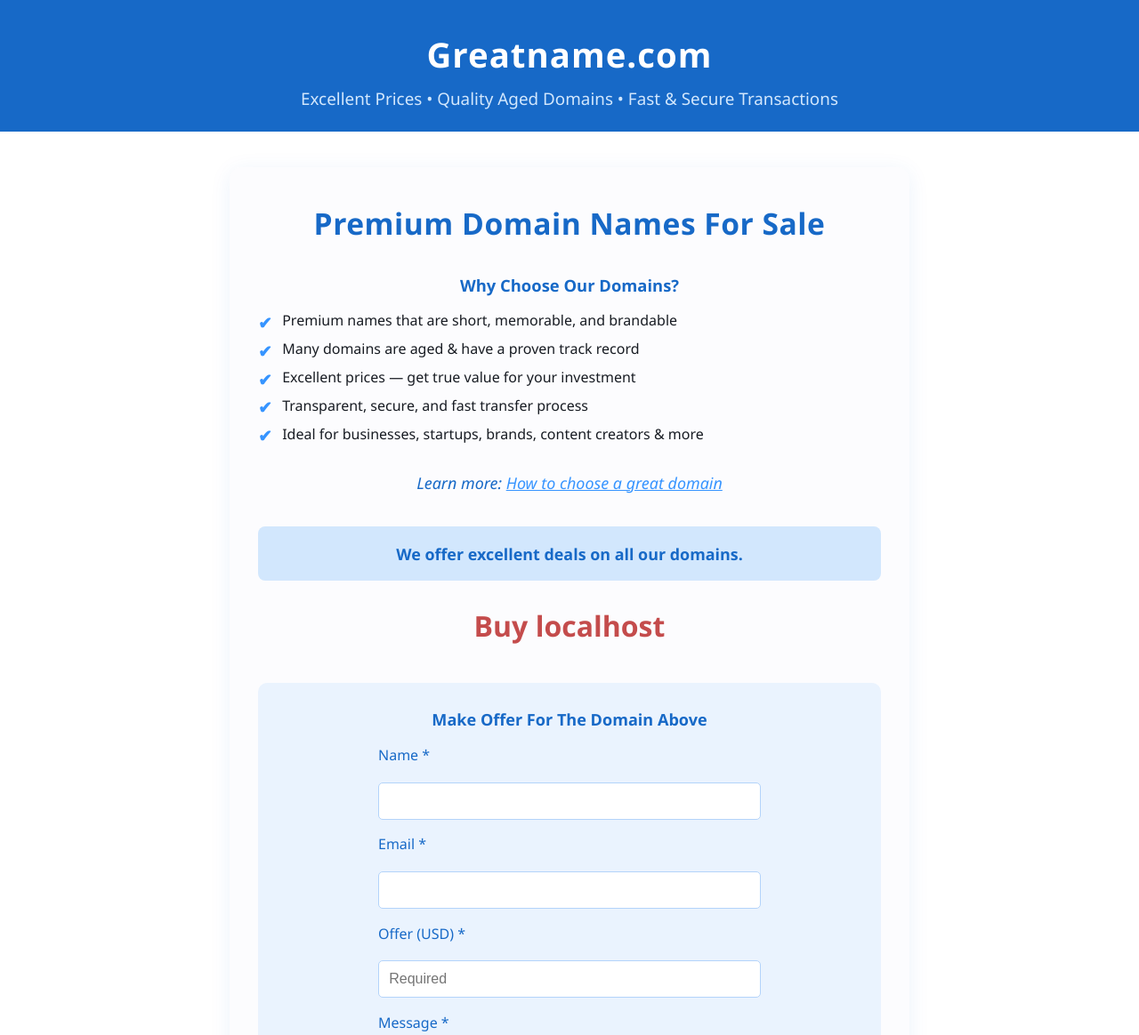
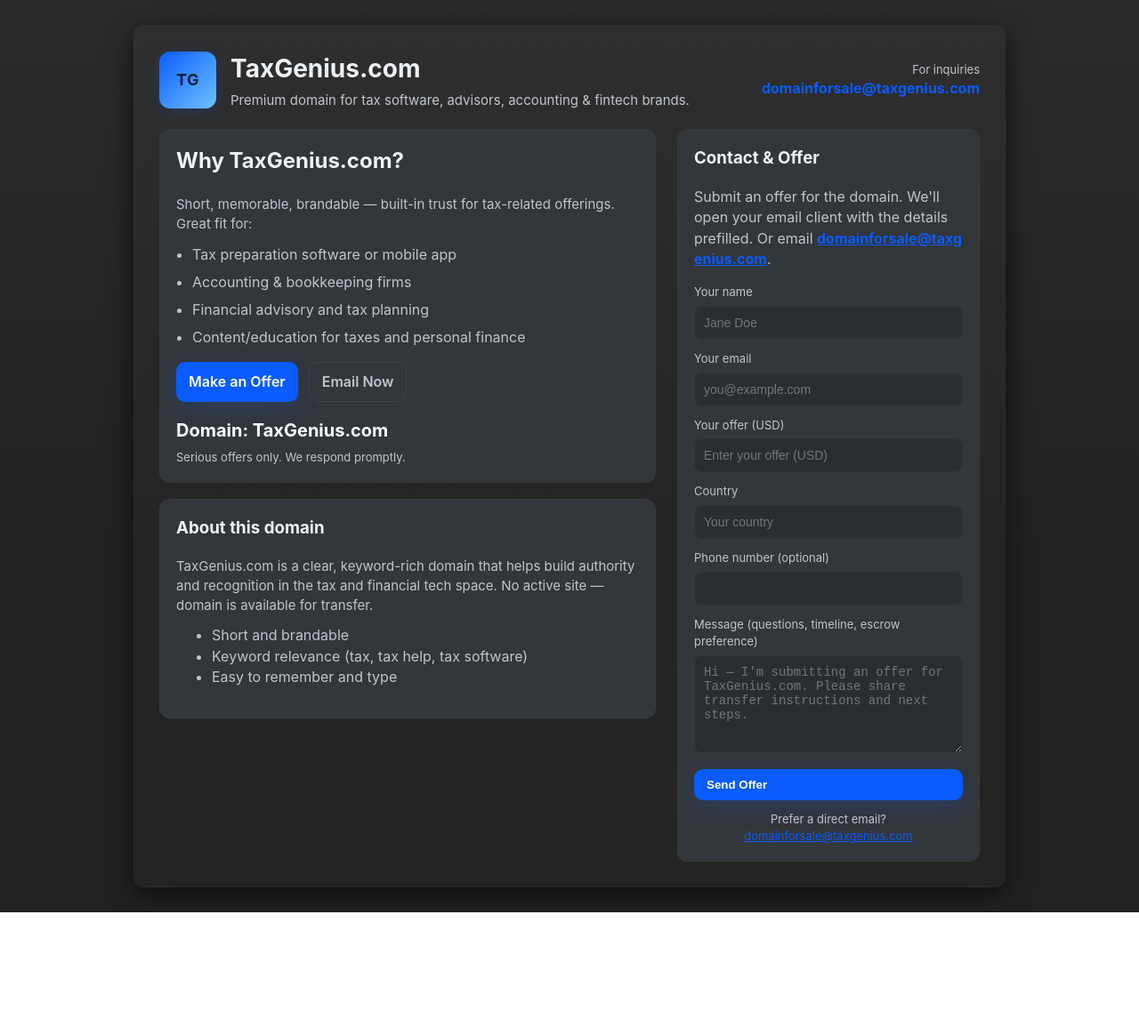
Before and after one commit to Schnyarp/TaxGeniuscom, a plain HTML site: page index.html in a window 1280 px wide. Shown: the top 1164 px of the page at 89% size. After the commit the page ends 1026 px from the top, so only its background shows below. Drawn offline with Linux system fonts and the light colour scheme.

Commit message:
Update domain-for-sale landing page for TaxGenius.com

```diff
--- a/index.html
+++ b/index.html
@@ -1,291 +1,273 @@
-<!DOCTYPE html>
+<!doctype html>
 <html lang="en">
 <head>
-    <meta charset="UTF-8">
-    <meta name="viewport" content="width=device-width, initial-scale=1.0">
-    <title>Premium Domain Names For Sale – Excellent Prices & Quality Aged Domains</title>
-    <meta name="description" content="Get your perfect domain name! Quality aged domains at excellent prices. Inquire about the domain that brought you here using the form below.">
+  <meta charset="utf-8" />
+  <meta name="viewport" content="width=device-width,initial-scale=1" />
+  <title>TaxGenius.com — Premium Domain For Sale</title>
+  <meta name="description" content="Premium domain TaxGenius.com — ideal for tax services, accounting software, fintech, and advisors. Inquire to purchase." />
+  <meta property="og:title" content="TaxGenius.com — Premium Domain For Sale" />
+  <meta property="og:description" content="Premium domain TaxGenius.com — ideal for tax services, accounting software, fintech, and advisors. Contact domainforsale@taxgenius.com" />
+  <meta property="og:type" content="website" />
+  <meta name="theme-color" content="#4a4a4a" />
+
+  <link rel="icon" href="/favicon.ico" />
+
   <style>
-        body {
-            font-family: 'Segoe UI', Arial, sans-serif;
-            background: #fff;
-            margin: 0;
-            padding: 0;
-            color: #181c23;
+    :root{
+      --bg:#2b2b2b;         /* dark grey background */
+      --card:#33363a;       /* slightly lighter card */
+      --accent:#0b5cff;
+      --muted:#c0c5cc;
+      --glass: rgba(255,255,255,0.02);
+      --radius:12px;
+      font-family: Inter, ui-sans-serif, system-ui, -apple-system, "Segoe UI", Roboto, "Helvetica Neue", Arial, sans-serif;
     }
-        header {
-            background: #1769c7;
-            color: #fff;
-            padding: 2.2rem 0 1.5rem 0;
-            text-align: center;
+    *{box-sizing:border-box}
+    body{
+      margin:0;
+      background:linear-gradient(180deg,var(--bg) 0%, #222 60%);
+      color:#eef2f6;
+      -webkit-font-smoothing:antialiased;
+      -moz-osx-font-smoothing:grayscale;
+      line-height:1.45;
+      padding:28px;
+      min-height:100vh;
+      display:flex;
+      align-items:center;
+      justify-content:center;
     }
-        header h1 {
-            margin: 0;
-            font-size: 2.4rem;
-            letter-spacing: 1px;
-            font-weight: 800;
+    .container{
+      width:100%;
+      max-width:980px;
+      background:linear-gradient(180deg, rgba(255,255,255,0.02), rgba(255,255,255,0.01));
+      border-radius:var(--radius);
+      padding:28px;
+      box-shadow: 0 8px 30px rgba(0,0,0,0.6);
+      border:1px solid rgba(255,255,255,0.02);
     }
-        header p {
-            margin: 0.7rem 0 0 0;
-            font-size: 1.18rem;
-            color: #d2e7fd;
+    header{
+      display:flex;
+      align-items:center;
+      justify-content:space-between;
+      gap:16px;
+      margin-bottom:22px;
     }
-        main {
-            max-width: 700px;
-            margin: 2.5rem auto;
-            background: #fcfcfe;
-            border-radius: 13px;
-            box-shadow: 0 4px 24px rgba(23,105,199,0.08);
-            padding: 2.5rem 2rem 2rem 2rem;
+    .brand{
+      display:flex;
+      gap:16px;
+      align-items:center;
     }
-        .for-sale {
-            text-align: center;
-            font-size: 2.1rem;
-            margin-bottom: 2.1rem;
-            color: #1769c7;
-            font-weight: 800;
-            letter-spacing: 0.5px;
+    .logo{
+      width:64px;
+      height:64px;
+      border-radius:12px;
+      background:linear-gradient(135deg,var(--accent),#6ec1ff);
+      display:flex;
+      align-items:center;
+      justify-content:center;
+      font-weight:700;
+      color:#03203a;
+      font-size:18px;
+      letter-spacing:0.6px;
+      box-shadow: 0 4px 18px rgba(11,92,255,0.18);
     }
-        .features {
-            margin: 2.1rem 0 2rem 0;
+    h1{margin:0;font-size:28px;}
+    p.lead{margin:4px 0 0;color:var(--muted);font-size:15px}
+
+    .grid{
+      display:grid;
+      grid-template-columns: 1fr 340px;
+      gap:24px;
+      align-items:start;
     }
-        .features h2 {
-            color: #1769c7;
-            font-size: 1.15rem;
-            margin-bottom: 0.85rem;
-            text-align: center;
+
+    .card{
+      background:var(--card);
+      padding:18px;
+      border-radius:12px;
+      border:1px solid rgba(255,255,255,0.02);
     }
-        .features ul {
-            list-style: none;
-            padding: 0;
+
+    .features ul{margin:0;padding-left:18px;color:var(--muted)}
+    .features li{margin-bottom:8px}
+
+    .cta-row{display:flex;gap:12px;margin-top:16px;flex-wrap:wrap}
+    .btn{
+      display:inline-flex;
+      gap:10px;
+      align-items:center;
+      padding:10px 14px;
+      border-radius:10px;
+      font-weight:600;
+      cursor:pointer;
+      border:0;
+      text-decoration:none;
+      color:#fff;
     }
-        .features li {
-            margin: 0.62rem 0;
-            padding-left: 1.7rem;
-            position: relative;
-            color: #181c23;
-            font-weight: 500;
+    .btn-primary{background:var(--accent); box-shadow:0 8px 24px rgba(11,92,255,0.18)}
+    .btn-ghost{background:transparent;border:1px solid rgba(255,255,255,0.06);color:var(--muted)}
+    .price{
+      font-size:20px;
+      font-weight:700;
+      color:#fff;
+      margin-top:8px;
     }
-        .features li::before {
-            content: "✔";
-            color: #3694ff;
-            font-size: 1.17em;
-            position: absolute;
-            left: 0;
-            top: 0.04em;
-            font-weight: bold;
+
+    .contact-card{position:sticky; top:32px;}
+    .contact-email{font-weight:700;color:var(--accent); word-break:break-all;}
+
+    form label{display:block;font-size:13px;color:var(--muted);margin-bottom:6px}
+    form input, form textarea, form select{
+      width:100%;
+      padding:10px;
+      border-radius:8px;
+      border:1px solid rgba(255,255,255,0.03);
+      background:rgba(0,0,0,0.14);
+      color:inherit;
+      font-size:14px;
+      margin-bottom:12px;
     }
-        .info-article {
-            text-align: center;
-            margin-bottom: 1.6rem;
-            font-size: 1.12rem;
-            color: #1769c7;
-            font-style: italic;
-        }
-        .info-article a {
-            color: #3694ff;
-            text-decoration: underline;
-        }
-        .inquiry-banner {
-            background: #d2e7fd;
-            color: #1769c7;
-            font-weight: 600;
-            font-size: 1.12rem;
-            border-radius: 8px;
-            text-align: center;
-            padding: 1.05em 0.5em 1em 0.5em;
-            margin: 2.1em 0 1.6em 0;
-        }
-        .domain-detection {
-            color: #c44c4c !important;
-            font-size: 2em !important;
-            text-align: center;
-            margin-bottom: 1.2em;
-            font-weight: 700 !important;
-        }
-        .inquiry-form-section {
-            margin: 2.7rem 0 0 0;
-            padding: 1.8rem 1.1rem 1.1rem 1.1rem;
-            background: #eaf3fe;
-            border-radius: 10px;
-        }
-        .inquiry-form-section h3 {
-            margin-top: 0;
-            color: #1769c7;
-            font-size: 1.13rem;
-            text-align: center;
-            margin-bottom: 1.1rem;
-        }
-        form.inquiry-form {
-            max-width: 430px;
-            margin: 0 auto;
-            display: flex;
-            flex-direction: column;
-            gap: 1.02rem;
-        }
-        .inquiry-form label {
-            font-size: 1rem;
-            color: #1769c7;
-            margin-bottom: 0.2rem;
-            font-weight: 500;
-        }
-        .inquiry-form input,
-        .inquiry-form textarea {
-            padding: 0.7rem;
-            border: 1px solid #b3d3fa;
-            border-radius: 5px;
-            font-size: 1rem;
-            background: #fff;
-            color: #181c23;
-            resize: vertical;
-        }
-        .inquiry-form input:focus,
-        .inquiry-form textarea:focus {
-            outline: 2px solid #3694ff;
-            border-color: #3694ff;
-            background: #f0f7ff;
-        }
-        .inquiry-form textarea {
-            min-height: 90px;
-            max-height: 220px;
-        }
-        .inquiry-form input[type="submit"] {
-            background: linear-gradient(90deg, #1769c7 0%, #3694ff 100%);
-            color: #fff;
-            border: none;
-            font-size: 1.1rem;
-            border-radius: 6px;
-            padding: 0.8rem 0;
-            cursor: pointer;
-            transition: background 0.19s;
-            margin-top: 0.3rem;
-        }
-        .inquiry-form input[type="submit"]:hover {
-            background: linear-gradient(90deg, #3694ff 0%, #1769c7 100%);
-        }
-        .thanks-message {
-            display: none;
-            text-align: center;
-            color: #1769c7;
-            font-weight: bold;
-            margin-top: 1.2rem;
-        }
-        footer {
-            text-align: center;
-            color: #2d4b6a;
-            font-size: 0.93rem;
-            padding: 1.7rem 0 0.8rem 0;
-        }
-        @media (max-width: 600px) {
-            main {
-                padding: 1.2rem 0.5rem 1rem 0.5rem;
-            }
-            .for-sale {
-                font-size: 1.3rem;
-            }
-            .inquiry-form-section {
-                padding: 1.1rem 0.3rem 0.5rem 0.3rem;
-            }
-            .info-article {
-                font-size: 1.03rem;
-            }
-            .domain-detection {
-                font-size: 1.5em !important;
-            }
+    form textarea{min-height:110px; resize:vertical}
+
+    footer{margin-top:12px;color:var(--muted);font-size:13px; text-align:center}
+
+    @media (max-width:880px){
+      .grid{grid-template-columns:1fr;}
+      .contact-card{position:relative; top:auto}
     }
   </style>
 </head>
 <body>
+  <!--
+    index.html for TaxGenius.com
+    Contact address used on this page: domainforsale@taxgenius.com
+    Changes: phone input no longer pre-fills a placeholder value.
+    This file is static and composes an email using mailto: (no backend).
+  -->
+  <main class="container" role="main">
     <header>
-        <h1>Greatname.com</h1>
-        <p>Excellent Prices &bull; Quality Aged Domains &bull; Fast & Secure Transactions</p>
+      <div class="brand">
+        <div class="logo" aria-hidden="true">TG</div>
+        <div>
+          <h1>TaxGenius.com</h1>
+          <p class="lead">Premium domain for tax software, advisors, accounting & fintech brands.</p>
+        </div>
+      </div>
+      <div style="text-align:right">
+        <div style="color:var(--muted);font-size:13px">For inquiries</div>
+        <div class="contact-email"><a href="mailto:domainforsale@taxgenius.com" style="color:inherit;text-decoration:none">domainforsale@taxgenius.com</a></div>
+      </div>
     </header>
-    <main>
-        <div class="for-sale">Premium Domain Names For Sale</div>
-        <section class="features">
-            <h2>Why Choose Our Domains?</h2>
+
+    <section class="grid" aria-label="Main content">
+      <div>
+        <div class="card">
+          <h2 style="margin-top:0">Why TaxGenius.com?</h2>
+          <p class="lead">Short, memorable, brandable — built-in trust for tax-related offerings. Great fit for:</p>
+
+          <div class="features" style="margin-top:12px">
             <ul>
-                <li>Premium names that are short, memorable, and brandable</li>
-                <li>Many domains are aged &amp; have a proven track record</li>
-                <li>Excellent prices — get true value for your investment</li>
-                <li>Transparent, secure, and fast transfer process</li>
-                <li>Ideal for businesses, startups, brands, content creators &amp; more</li>
+              <li>Tax preparation software or mobile app</li>
+              <li>Accounting & bookkeeping firms</li>
+              <li>Financial advisory and tax planning</li>
+              <li>Content/education for taxes and personal finance</li>
             </ul>
-        </section>
-        <div class="info-article">
-            Learn more: <a href="https://corelli.com/domains.html" target="_blank" rel="noopener">How to choose a great domain</a>
           </div>
-        <div class="inquiry-banner">
-            We offer excellent deals on all our domains.
+
+          <div class="cta-row">
+            <a class="btn btn-primary" href="#" id="inquireBtn">Make an Offer</a>
+            <a class="btn btn-ghost" href="mailto:domainforsale@taxgenius.com?subject=Domain%20Offer%20-%20TaxGenius.com">Email Now</a>
           </div>
-        <div class="domain-detection" id="domain-detect"></div>
-        <section class="inquiry-form-section" id="inquiry-form">
-            <h3>Make Offer For The Domain Above</h3>
-            <form class="inquiry-form" action="https://formspree.io/f/xqabkkev" method="POST" autocomplete="on">
-                <input type="hidden" id="domain" name="domain" value="">
-                <label for="name">Name *</label>
-                <input type="text" name="name" id="name" required autocomplete="name">
 
-                <label for="email">Email *</label>
-                <input type="email" name="email" id="email" required autocomplete="email">
+          <div style="margin-top:18px">
+            <div class="price">Domain: TaxGenius.com</div>
+            <div style="color:var(--muted);font-size:13px;margin-top:6px">Serious offers only. We respond promptly.</div>
+          </div>
+        </div>
 
-                <label for="offer">Offer (USD) *</label>
-                <input type="number" name="offer" id="offer" min="0" step="any" placeholder="Required" required>
+        <div class="card" style="margin-top:18px">
+          <h3 style="margin-top:0">About this domain</h3>
+          <p class="lead">TaxGenius.com is a clear, keyword-rich domain that helps build authority and recognition in the tax and financial tech space. No active site — domain is available for transfer.</p>
+          <ul style="color:var(--muted);margin-top:12px">
+            <li>Short and brandable</li>
+            <li>Keyword relevance (tax, tax help, tax software)</li>
+            <li>Easy to remember and type</li>
+          </ul>
+        </div>
+      </div>
 
-                <label for="message">Message *</label>
-                <textarea name="message" id="message" required placeholder="Your inquiry..."></textarea>
+      <aside class="contact-card">
+        <div class="card">
+          <h3 style="margin-top:0">Contact & Offer</h3>
+          <p style="margin-top:6px;color:var(--muted)">Submit an offer for the domain. We'll open your email client with the details prefilled. Or email <a href="mailto:domainforsale@taxgenius.com" class="contact-email">domainforsale@taxgenius.com</a>.</p>
 
-                <input type="submit" value="Send Inquiry">
+          <form id="inquiryForm" onsubmit="handleSubmit(event)" aria-label="Domain offer form">
+            <label for="name">Your name</label>
+            <input id="name" name="name" type="text" placeholder="Jane Doe" required />
+
+            <label for="email">Your email</label>
+            <input id="email" name="email" type="email" placeholder="you@example.com" required />
+
+            <label for="offer">Your offer (USD)</label>
+            <input id="offer" name="offer" type="text" placeholder="Enter your offer (USD)" required />
+
+            <label for="country">Country</label>
+            <input id="country" name="country" type="text" placeholder="Your country" required />
+
+            <label for="phone">Phone number (optional)</label>
+            <input id="phone" name="phone" type="tel" />
+
+            <label for="message">Message (questions, timeline, escrow preference)</label>
+            <textarea id="message" name="message" placeholder="Hi — I'm submitting an offer for TaxGenius.com. Please share transfer instructions and next steps."></textarea>
+
+            <button class="btn btn-primary" type="submit" style="width:100%">Send Offer</button>
           </form>
-            <div class="thanks-message" id="thanks-message">
-                Thank you for your inquiry! We will contact you soon.
+
+          <footer>Prefer a direct email? <a href="mailto:domainforsale@taxgenius.com" style="color:var(--accent)">domainforsale@taxgenius.com</a></footer>
         </div>
+      </aside>
     </section>
   </main>
-    <footer>
-        &copy; 2025 Quality Aged Domains &ndash; Premium Names at Excellent Prices.
-    </footer>
-    <!-- Hidden hits.sh counter -->
-    <img src="https://hits.sh/greatname.com.svg" style="display:none" alt="site visits" />
+
   <script>
-        // Detect and display the domain that forwarded user to this page
-        (function() {
-            var hostname = window.location.hostname.replace(/^www\./i, '');
-            // Exclude the landing domain itself if you want, or just show always
-            var knownLandingDomains = [
-                "yourmainlandingpage.com", "yourcentralhub.com"
-            ];
-            if (hostname && knownLandingDomains.indexOf(hostname) === -1) {
-                document.getElementById('domain-detect').textContent =
-                  "Buy " + hostname;
-                // Fill hidden input for the form
-                document.getElementById('domain').value = hostname;
+    // Compose a mailto: URL from form contents to open user's email client.
+    function handleSubmit(e){
+      e.preventDefault();
+      const name = document.getElementById('name').value.trim();
+      const email = document.getElementById('email').value.trim();
+      const offer = document.getElementById('offer').value.trim();
+      const country = document.getElementById('country').value.trim();
+      const phone = document.getElementById('phone').value.trim();
+      const message = document.getElementById('message').value.trim();
+
+      const subject = encodeURIComponent('Domain Offer - TaxGenius.com');
+      const bodyText =
+        `Name: ${name}\n` +
+        `Email: ${email}\n` +
+        `Offer (USD): ${offer}\n` +
+        `Country: ${country}\n` +
+        `Phone: ${phone || '(not provided)'}\n\n` +
+        `Message:\n${message}\n\n---\nSent from TaxGenius.com offer form`;
+
+      const body = encodeURIComponent(bodyText);
+
+      const mailto = `mailto:domainforsale@taxgenius.com?subject=${subject}&body=${body}`;
+      window.location.href = mailto;
     }
-        })();
-        // Optional: show a thank you message after submission using AJAX (Formspree supports this)
-        document.querySelector('.inquiry-form').addEventListener('submit', function(e) {
-            // Uncomment below to enable AJAX-style feedback (Formspree recommends this)
-            /*
+
+    // Hook up the top Make an Offer button to scroll to the form on small screens / open email on large screens
+    document.getElementById('inquireBtn').addEventListener('click', function(e){
       e.preventDefault();
-            var form = this;
-            var data = new FormData(form);
-            fetch(form.action, {
-                method: form.method,
-                body: data,
-                headers: { 'Accept': 'application/json' }
-            }).then(function(response) {
-                if (response.ok) {
-                    document.getElementById('thanks-message').style.display = 'block';
-                    form.style.display = 'none';
+      const form = document.getElementById('inquiryForm');
+      if(window.innerWidth < 900){
+        form.scrollIntoView({behavior:'smooth', block:'center'});
+        form.querySelector('input').focus();
       } else {
-                    response.json().then(function(data){
-                        alert(data.error || 'Oops! There was a problem submitting your form');
-                    });
+        // On larger screens, open a simple mailto inviting the visitor to make an offer
+        const subject = encodeURIComponent('Domain Offer - TaxGenius.com');
+        const body = encodeURIComponent('Hi — I would like to make an offer for TaxGenius.com. Please reply with transfer instructions and next steps.');
+        window.location.href = `mailto:domainforsale@taxgenius.com?subject=${subject}&body=${body}`;
       }
-            }).catch(function(error) {
-                alert('Oops! There was a problem submitting your form');
-            });
-            */
     });
   </script>
 </body>
```
Lines whose indentation alone changed are shown as unchanged.
